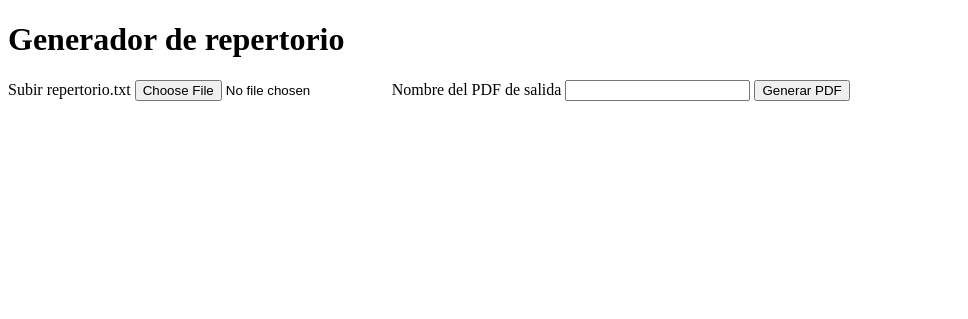
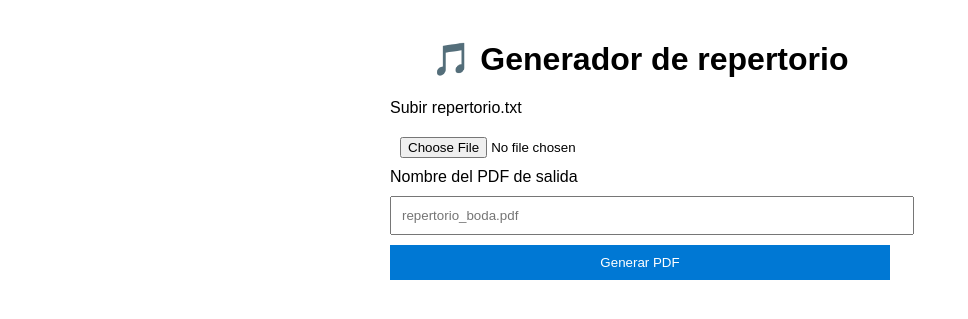
Before and after one commit to icabello96/repertorio-web, a FastAPI app: page / in a window 1280 px wide. Shown: the top 319 px of the page, without its empty margins (0-968 px from the left). Run offline with FastAPI, Linux system fonts and the light colour scheme.

Commit message:
index.html

```diff
--- a/templates/index.html
+++ b/templates/index.html
@@ -3,19 +3,42 @@
 <head>
     <meta charset="UTF-8">
     <title>Generador de Repertorio</title>
+    <style>
+        body {
+            font-family: Arial;
+            max-width: 500px;
+            margin: 40px auto;
+        }
+        h1 {
+            text-align: center;
+        }
+        input, button {
+            width: 100%;
+            margin-top: 10px;
+            padding: 10px;
+        }
+        button {
+            background-color: #0078D4;
+            color: white;
+            border: none;
+            cursor: pointer;
+        }
+    </style>
 </head>
 <body>
 
-<h1>Generador de repertorio</h1>
+<h1>🎵 Generador de repertorio</h1>
 
 <form action="/procesar/" method="post" enctype="multipart/form-data">
+
     <label>Subir repertorio.txt</label>
     <input type="file" name="lista" required>
 
     <label>Nombre del PDF de salida</label>
-    <input type="text" name="nombre_salida" required>
+    <input type="text" name="nombre_salida" placeholder="repertorio_boda.pdf" required>
 
     <button type="submit">Generar PDF</button>
+
 </form>
 
 </body>
```
